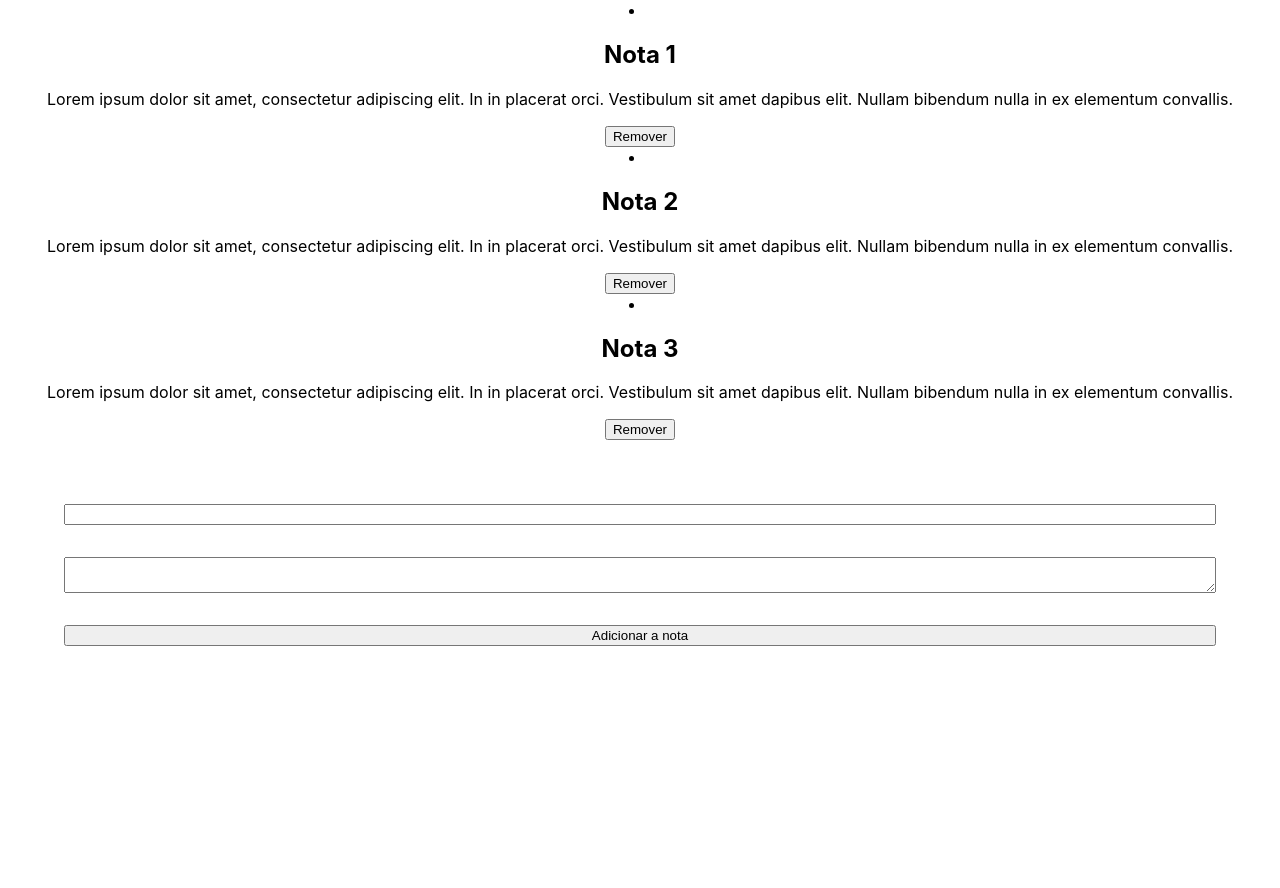
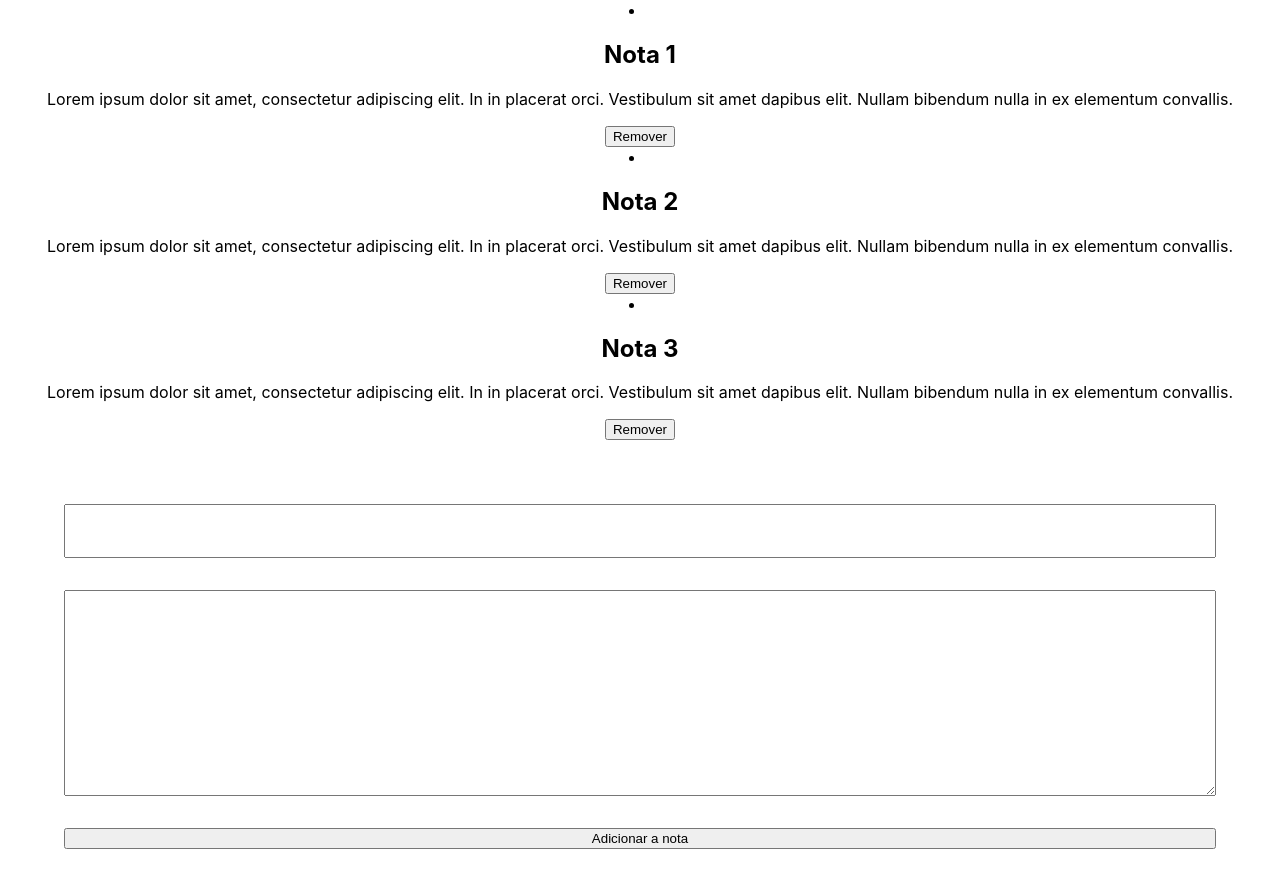
Before and after one commit to josedasilva123/revisaostate, a React (Create React App) app: page / in a window 1280 px wide. Shown: the top 888 px of the page. Before the commit the page ends 800 px from the top, so only its background shows below. Built offline with nearby package versions, Linux system fonts and the light colour scheme.

Commit message:
feat: transformando o css do form em classe

```diff
--- a/src/App.css
+++ b/src/App.css
@@ -36,3 +36,15 @@
     transform: rotate(360deg);
   }
 }
+.form{
+  display: flex;
+  flex-direction: column;
+  padding: 4rem;
+  gap: 2rem;
+}
+.form input{
+  height: 48px;
+}
+.form textarea{
+  min-height: 200px;
+}
--- a/src/components/NoteForm/index.jsx
+++ b/src/components/NoteForm/index.jsx
@@ -5,12 +5,7 @@ const NoteForm = ({ handleSubmit, formData, setFormData }) => {
     <div>
         <form
           onSubmit={handleSubmit}
-          style={{
-            display: "flex",
-            flexDirection: "column",
-            gap: "2rem",
-            padding: "4rem",
-          }}
+          class="form"
         >
           <input
             type="text"
```
